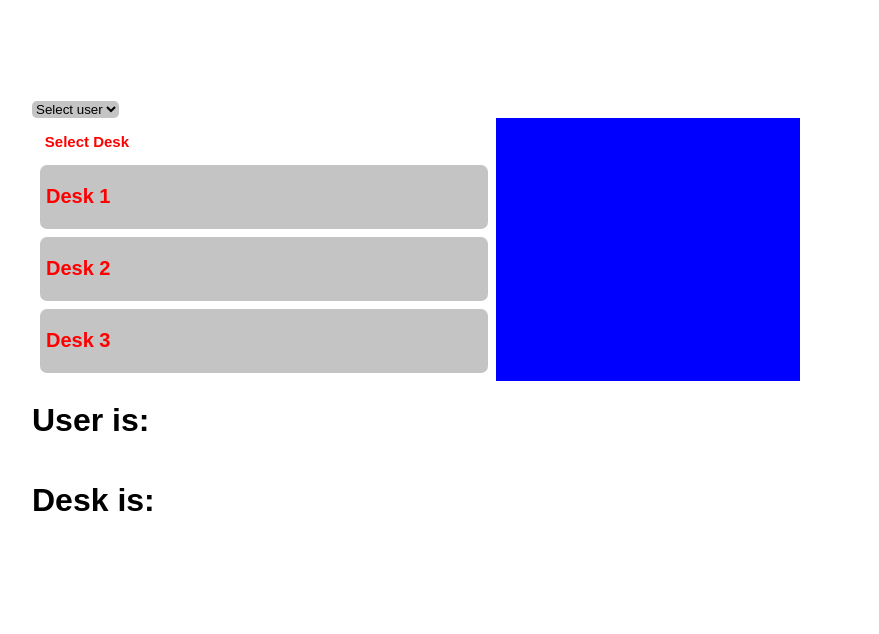
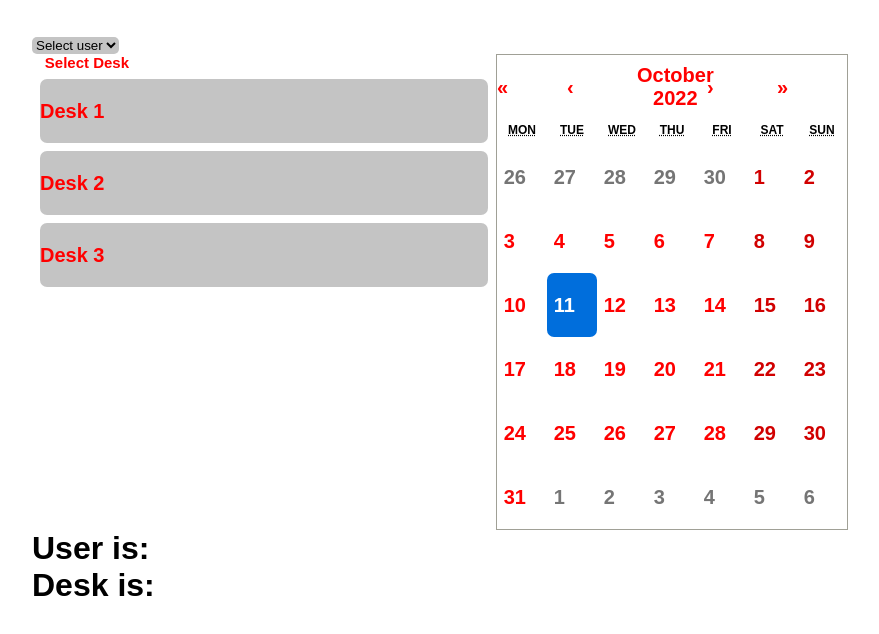
Before and after one commit to RicLMCR/SPRINT2, a React (Create React App) app: page / in a window 1280 px wide. Shown: the top 634 px of the page, without its empty margins (224-1103 px from the left). Built offline with nearby package versions, Linux system fonts and the light colour scheme.

Commit message:
calendar draft

```diff
--- a/package.json
+++ b/package.json
@@ -11,6 +11,7 @@
     "@types/react": "^18.0.21",
     "@types/react-dom": "^18.0.6",
     "react": "^18.2.0",
+    "react-calendar": "^3.9.0",
     "react-dom": "^18.2.0",
     "react-scripts": "5.0.1",
     "typescript": "^4.8.4",
@@ -39,5 +40,8 @@
       "last 1 firefox version",
       "last 1 safari version"
     ]
+  },
+  "devDependencies": {
+    "@types/react-calendar": "^3.5.3"
   }
 }
--- a/src/App.tsx
+++ b/src/App.tsx
@@ -1,9 +1,11 @@
-import React, { useEffect, useState } from "react";
+import React, { Dispatch, useEffect, useState, SetStateAction } from "react";
 import "./App.css";
-import Desks from "./Desks";
-import UserID from "./userID";
+import CalendarComponent from "./components/CalendarComponent";
+import BookingCheck from "./components/BookingCheck";
+import Desks from "./components/Desks";
+import UserID from "./components/userID";
 
-function App() {
+function App(): JSX.Element {
   const [desksApp, setDesksApp] = useState();
   const deskProps = {
     setDesksApp: setDesksApp,
@@ -14,17 +16,24 @@ function App() {
     setUserIDApp: setUserIDApp,
   };
 
+  const [date, setDate]: [Date, Dispatch<SetStateAction<Date>>] = useState(
+    new Date()
+  );
+
   // update desksApp on button click
   useEffect(() => {
     console.log(desksApp);
     console.log(userIDApp);
-  }, [desksApp, userIDApp]);
+    console.log(date);
+  }, [desksApp, userIDApp, date]);
 
   return (
     <div className="appContainer">
       <UserID {...userIDProps} />
       <div className="deskAndCalContainer">
         <Desks {...deskProps} />
+        <CalendarComponent setDate={setDate}/>
+      {/* <BookingCheck date ={date}/> */}
         <div className="calContainer"></div>
       </div>
       <h1>User is: {userIDApp}</h1>
--- /dev/null
+++ b/src/components/BookingCheck.tsx
@@ -0,0 +1,110 @@
+import { appendFile } from "fs";
+import { type } from "os";
+import React from "react";
+
+let bookings: {
+  bookingRef: string;
+  bookingDate: string;
+  computerID: number;
+  userID: number;
+}[] = [
+  {
+    bookingRef: "Desk: 4 - Sat 15 oct 2022",
+    bookingDate: "Sat 15 oct 2022",
+    computerID: 4,
+    userID: 10,
+  },
+  {
+    bookingRef: "Desk: 2 - Wed 12 oct 2022",
+    bookingDate: "Wed 12 oct 2022",
+    computerID: 2,
+    userID: 20,
+  },
+];
+
+let officeDesks: { id: number; name: string; booked: boolean }[] = [
+  { id: 1, name: "Computer 1", booked: false },
+  { id: 2, name: "Computer 2", booked: false },
+  { id: 3, name: "Computer 3", booked: false },
+  { id: 4, name: "Computer 4", booked: false },
+  { id: 5, name: "Computer 5", booked: false },
+  { id: 6, name: "Computer 6", booked: false },
+  { id: 7, name: "Computer 7", booked: false },
+  { id: 8, name: "Computer 8", booked: false },
+];
+
+let officeUsers: { id: number; name: string }[] = [
+  { id: 10, name: "User A" },
+  { id: 20, name: "User B" },
+];
+
+interface IDateProps {
+  date: Date;
+}
+
+function BookingCheck(props: IDateProps): any {
+  let userInput: any = prompt("which desk would you like 1-8?");
+
+  let userDeskNumber: number = parseInt(userInput);
+
+  let datePick = { Date };
+
+  let user: number = 10;
+
+  let newBookingRef: string = "Desk: " + userInput + " - " + datePick;
+
+  let newBooking: {
+    bookingRef: string;
+    bookingDate: any;
+    computerID: number;
+    userID: number;
+  }[] = [
+    {
+      bookingRef: newBookingRef,
+      bookingDate: datePick,
+      computerID: userDeskNumber,
+      userID: user,
+    },
+  ];
+
+  let bookingAttempt: any = newBooking.find(
+    (i) => i.computerID === userDeskNumber
+  );
+
+  //lists known bookings:
+
+  // for(let i=0; i<bookings.length; i++){
+
+  //     console.log(bookings[i].bookingRef); //use i instead of 0
+  // }
+
+  let errors: number = 0;
+
+  for (let i = 0; i < bookings.length; i++) {
+    if (bookingAttempt?.bookingRef === bookings[i].bookingRef) {
+      errors = errors + 1;
+    } else {
+      //console.log('checking...')
+    }
+    console.log(errors);
+  }
+
+  function seatingJudegement() {
+    if (errors === 0) {
+      alert("Desks successfully booked");
+      bookings.push(bookingAttempt);
+    } else {
+      alert("Sorry but this desk is already booked");
+    }
+  }
+
+  seatingJudegement();
+
+  return (
+    console.log(bookingAttempt),
+    console.log(bookingAttempt?.bookingRef),
+    console.log(bookings)
+  );
+}
+
+export default BookingCheck;
--- /dev/null
+++ b/src/components/CalendarComponent.tsx
@@ -0,0 +1,19 @@
+import { useState } from "react";
+import Calendar from "react-calendar";
+
+function CalendarComponent(props: any) {
+  const [calenderDate, setCalenderDate] = useState(new Date());
+
+  return (
+    <div className="reactCalendar">
+      <Calendar
+        onChange={(e: any) => {
+          props.setDate(e);
+        }}
+        value={calenderDate}
+      />
+    </div>
+  );
+}
+
+export default CalendarComponent;
--- a/src/Desks.tsx
+++ b/src/components/Desks.tsx
@@ -1,5 +1,5 @@
 import React, { useEffect, useState } from "react";
-import "./App.css";
+
 import UserID from "./userID";
 
 function Desks(props: any) {
--- a/src/userID.tsx
+++ b/src/components/userID.tsx
@@ -19,8 +19,8 @@ const UserID = (props: any) => {
   //event type React.ChangeEventHandler<HTMLInputElement> but doesnt actually work
   const handleChange = (event: any) => {
     setUser(event.target.value);
-    setUserInfo(userObject[event.target.value]['userID']);
-    props.setUserIDApp(userObject[event.target.value]['userID']);
+    setUserInfo(userObject[event.target.value]["userID"]);
+    props.setUserIDApp(userObject[event.target.value]["userID"]);
   };
 
   return (
--- a/src/index.css
+++ b/src/index.css
@@ -1,3 +1,8 @@
+* {
+  padding: 0;
+  margin: 0;
+}
+
 body {
   margin: 0;
   font-family: Arial, Helvetica, sans-serif;
@@ -8,7 +13,7 @@ h3 {
   color: red;
 }
 
-/* **************************** App *********************** */
+/* ************************************* App *********************************** */
 .appContainer {
   width: 60%;
   height: 40vh;
@@ -33,11 +38,11 @@ h3 {
   padding-left: 1vw;
 }
 
-.calContainer {
+/* .calContainer {
   width: 50%;
   height: 100%;
   background-color: blue;
-}
+} */
 
 select {
   border: none;
@@ -86,3 +91,122 @@ button {
   font-size: 20px;
   font-weight: 700;
 }
+
+/* ******************************** Calendar *************************** */
+.reactCalendar {
+  width: 350px;
+  max-width: 100%;
+  background: white;
+  border: 1px solid #a0a096;
+  font-family: Arial, Helvetica, sans-serif;
+  line-height: 1.125em;
+}
+.react-calendar--doubleView {
+  width: 700px;
+}
+.react-calendar--doubleView .react-calendar__viewContainer {
+  display: flex;
+  margin: -0.5em;
+}
+.react-calendar--doubleView .react-calendar__viewContainer > * {
+  width: 50%;
+  margin: 0.5em;
+}
+.react-calendar,
+.react-calendar *,
+.react-calendar *:before,
+.react-calendar *:after {
+  -moz-box-sizing: border-box;
+  -webkit-box-sizing: border-box;
+  box-sizing: border-box;
+}
+.react-calendar button {
+  margin: 0;
+  border: 0;
+  outline: none;
+}
+.react-calendar button:enabled:hover {
+  cursor: pointer;
+}
+.react-calendar__navigation {
+  display: flex;
+  height: 44px;
+  margin-bottom: 1em;
+}
+.react-calendar__navigation button {
+  min-width: 44px;
+  background: none;
+}
+.react-calendar__navigation button:disabled {
+  background-color: #f0f0f0;
+}
+.react-calendar__navigation button:enabled:hover,
+.react-calendar__navigation button:enabled:focus {
+  background-color: #e6e6e6;
+}
+.react-calendar__month-view__weekdays {
+  text-align: center;
+  text-transform: uppercase;
+  font-weight: bold;
+  font-size: 0.75em;
+}
+.react-calendar__month-view__weekdays__weekday {
+  padding: 0.5em;
+}
+.react-calendar__month-view__weekNumbers .react-calendar__tile {
+  display: flex;
+  align-items: center;
+  justify-content: center;
+  font-size: 0.75em;
+  font-weight: bold;
+}
+.react-calendar__month-view__days__day--weekend {
+  color: #d10000;
+}
+.react-calendar__month-view__days__day--neighboringMonth {
+  color: #757575;
+}
+.react-calendar__year-view .react-calendar__tile,
+.react-calendar__decade-view .react-calendar__tile,
+.react-calendar__century-view .react-calendar__tile {
+  padding: 2em 0.5em;
+}
+.react-calendar__tile {
+  max-width: 100%;
+  padding: 10px 6.6667px;
+  background: none;
+  text-align: center;
+  line-height: 16px;
+}
+.react-calendar__tile:disabled {
+  background-color: #f0f0f0;
+}
+.react-calendar__tile:enabled:hover,
+.react-calendar__tile:enabled:focus {
+  background-color: #e6e6e6;
+}
+.react-calendar__tile--now {
+  background: #ffff76;
+}
+.react-calendar__tile--now:enabled:hover,
+.react-calendar__tile--now:enabled:focus {
+  background: #ffffa9;
+}
+.react-calendar__tile--hasActive {
+  background: #76baff;
+}
+.react-calendar__tile--hasActive:enabled:hover,
+.react-calendar__tile--hasActive:enabled:focus {
+  background: #a9d4ff;
+}
+.react-calendar__tile--active {
+  background: #006edc;
+  color: white;
+}
+.react-calendar__tile--active:enabled:hover,
+.react-calendar__tile--active:enabled:focus {
+  background: #1087ff;
+}
+.react-calendar--selectRange .react-calendar__tile--hover {
+  background-color: #e6e6e6;
+}
```
Also changed, not shown: src/components/UserObjectShape.tsx (renamed from src/UserObjectShape.tsx), 1 other file (tests, documents, lock files or other folders).
